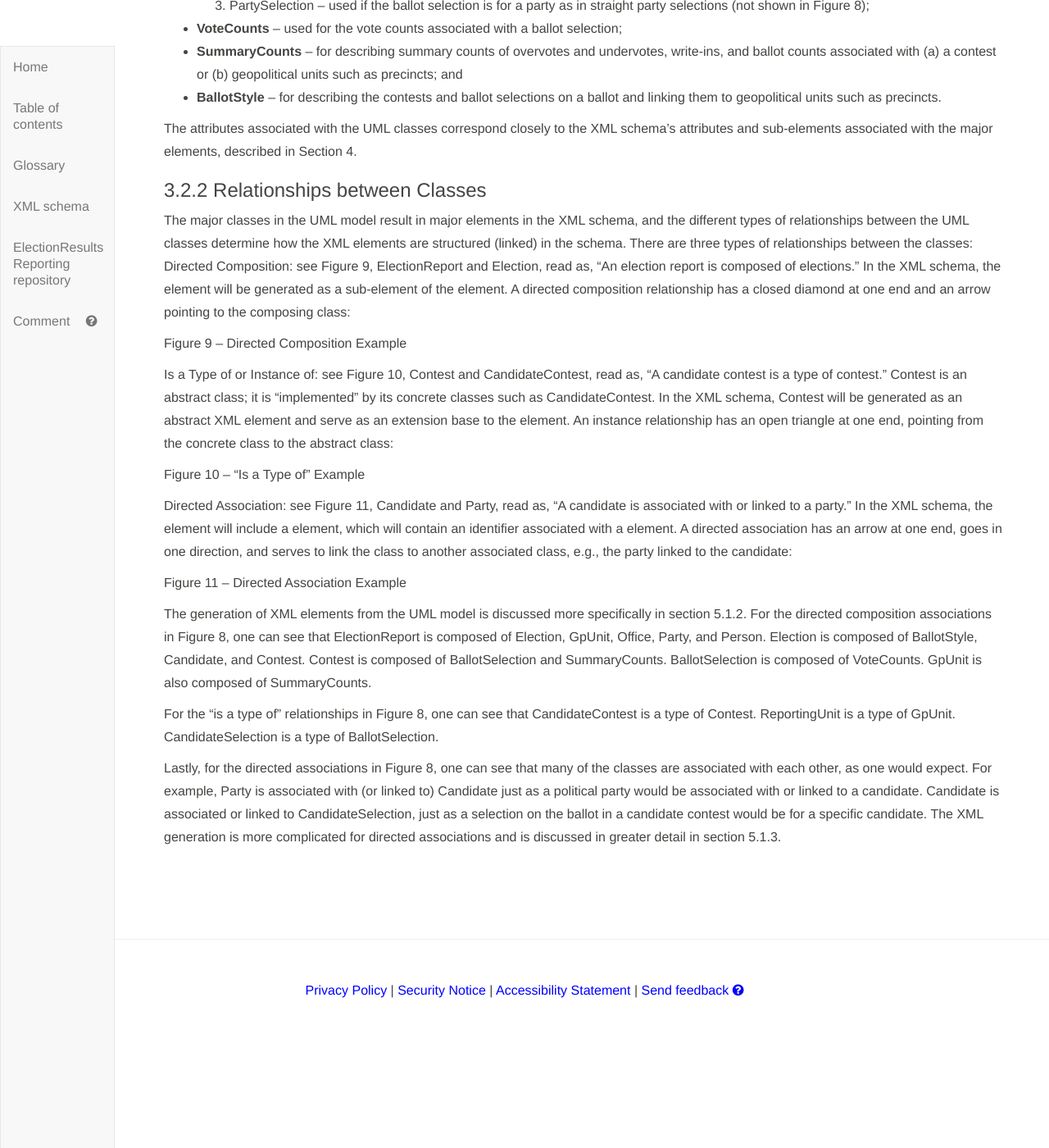
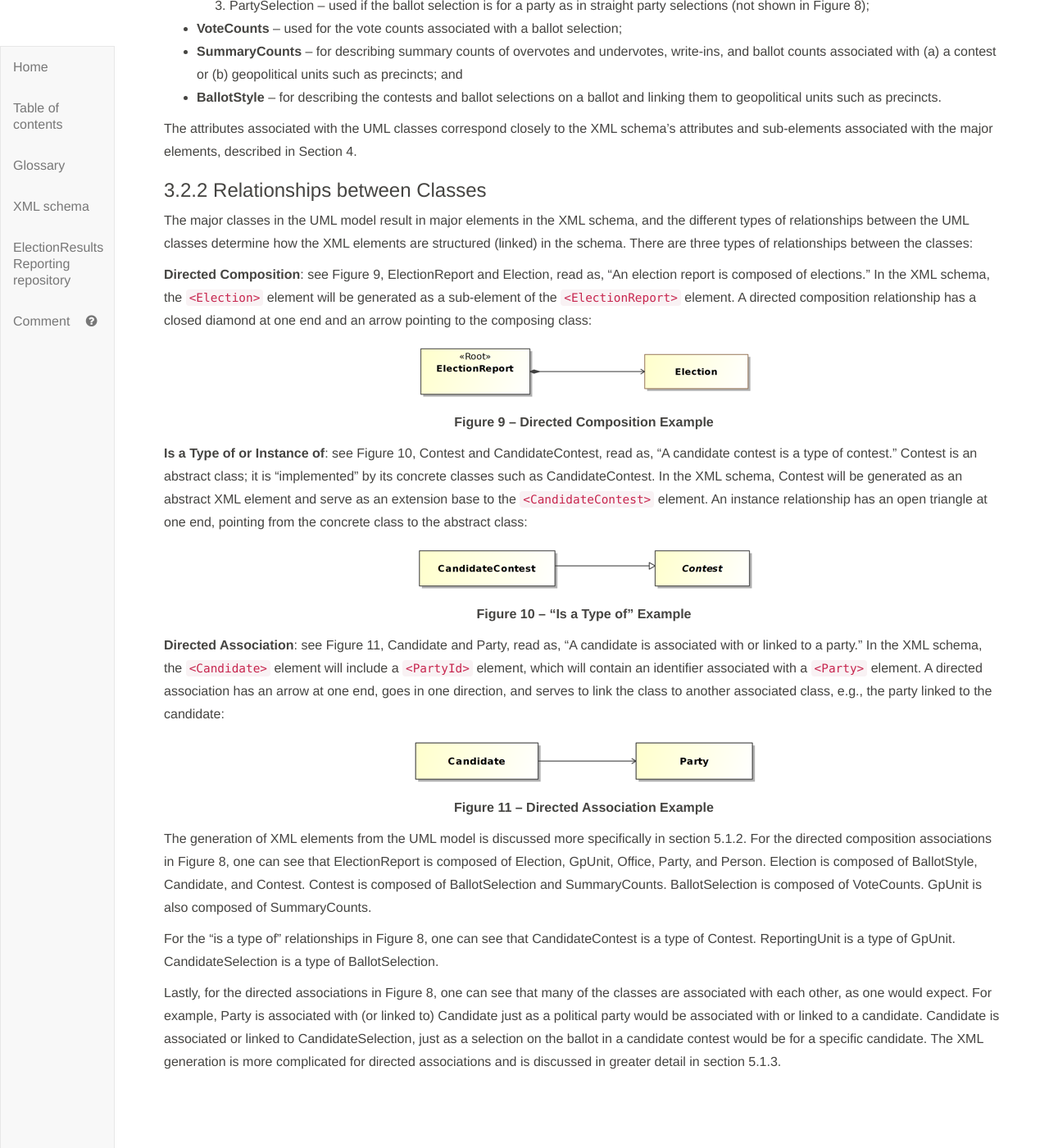
Before and after one commit to usnistgov/ElectionResultsReporting, a Jekyll site: the page built from index.md, in a window 1280 px wide and 1400 px high, scrolled down 17537 px. Shown: the whole window at 82% size. Built offline with Jekyll 4.4.1, drawn with Linux system fonts in a browser that asks for light colours; our own code applies the rules of GitHub Pages for plain Markdown files; before the commit the page ends 18759 px from its top, so only the background shows below that.

Commit message:
added new sections

```diff
--- a/index.md
+++ b/index.md
@@ -442,17 +442,30 @@ The attributes associated with the UML classes correspond closely to the XML sch
 ### 3.2.2	Relationships between Classes
 
 The major classes in the UML model result in major elements in the XML schema, and the different types of relationships between the UML classes determine how the XML elements are structured (linked) in the schema.  There are three types of relationships between the classes:
-Directed Composition: see Figure 9, ElectionReport and Election, read as, “An election report is composed of elections.”  In the XML schema, the <Election> element will be generated as a sub-element of the <ElectionReport> element. A directed composition relationship has a closed diamond at one end and an arrow pointing to the composing class:
 
-Figure 9 – Directed Composition Example
+**Directed Composition**: see Figure 9, ElectionReport and Election, read as, “An election report is composed of elections.”  In the XML schema, the `<Election>` element will be generated as a sub-element of the `<ElectionReport>` element. A directed composition relationship has a closed diamond at one end and an arrow pointing to the composing class:
 
-Is a Type of or Instance of: see Figure 10, Contest and CandidateContest, read as, “A candidate contest is a type of contest.”  Contest is an abstract class; it is “implemented” by its concrete classes such as CandidateContest.  In the XML schema, Contest will be generated as an abstract XML element and serve as an extension base to the <CandidateContest> element. An instance relationship has an open triangle at one end, pointing from the concrete class to the abstract class:
+<div class="text-center" markdown="1">
+<img src="Figures/DirectedComposition.png"/>
 
-Figure 10 – “Is a Type of” Example
+**Figure 9 – Directed Composition Example**
+</div>
 
-Directed Association: see Figure 11, Candidate and Party, read as, “A candidate is associated with or linked to a party.”  In the XML schema, the <Candidate> element will include a <PartyId> element, which will contain an identifier associated with a <Party> element.  A directed association has an arrow at one end, goes in one direction, and serves to link the class to another associated class, e.g., the party linked to the candidate:
+**Is a Type of or Instance of**: see Figure 10, Contest and CandidateContest, read as, “A candidate contest is a type of contest.”  Contest is an abstract class; it is “implemented” by its concrete classes such as CandidateContest.  In the XML schema, Contest will be generated as an abstract XML element and serve as an extension base to the `<CandidateContest>` element. An instance relationship has an open triangle at one end, pointing from the concrete class to the abstract class:
 
-Figure 11 – Directed Association Example
+<div class="text-center" markdown="1">
+<img src="Figures/IsA.png"/>
+
+**Figure 10 – “Is a Type of” Example**
+</div>
+
+**Directed Association**: see Figure 11, Candidate and Party, read as, “A candidate is associated with or linked to a party.”  In the XML schema, the `<Candidate>` element will include a `<PartyId>` element, which will contain an identifier associated with a `<Party>` element.  A directed association has an arrow at one end, goes in one direction, and serves to link the class to another associated class, e.g., the party linked to the candidate:
+
+<div class="text-center" markdown="1">
+<img src="Figures/DirectedAssociation.png"/>
+
+**Figure 11 – Directed Association Example**
+</div>
 
 The generation of XML elements from the UML model is discussed more specifically in section 5.1.2.
 For the directed composition associations in Figure 8, one can see that ElectionReport is composed of Election, GpUnit, Office, Party, and Person.  Election is composed of BallotStyle, Candidate, and Contest.  Contest is composed of BallotSelection and SummaryCounts. BallotSelection is composed of VoteCounts.  GpUnit is also composed of SummaryCounts.
```
Also changed, not shown: Figures/DirectedAssociation.png (added), Figures/DirectedComposition.png (added), Figures/IsA.png (added).
